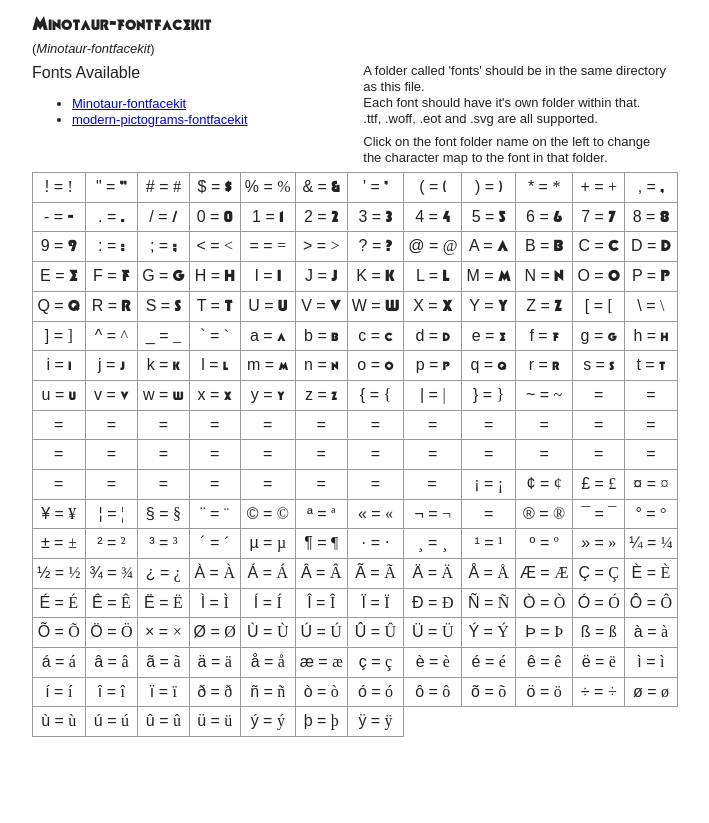
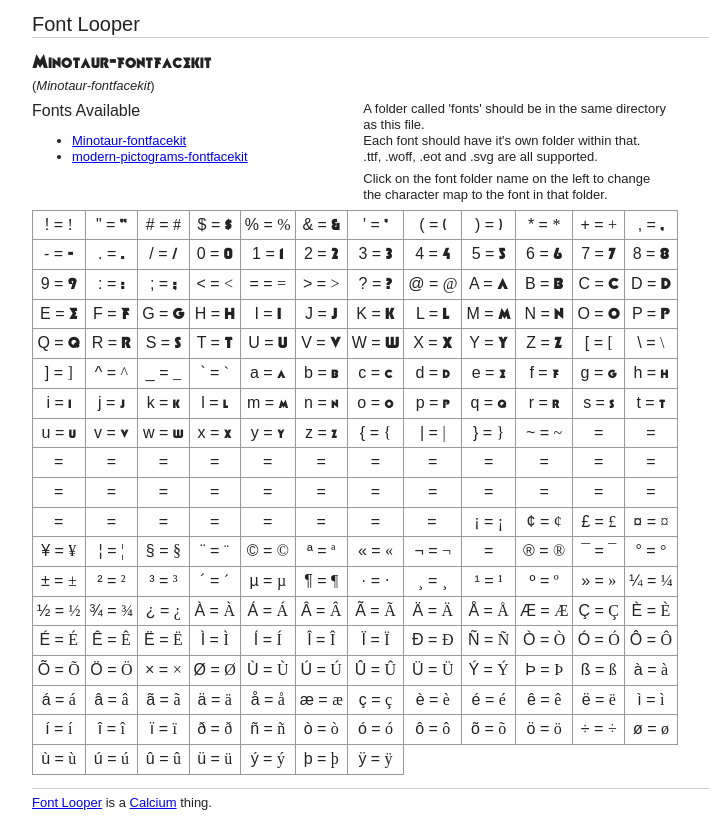
Before and after one commit to dartokloning/font-looper, a PHP site: page /?font_folder=Minotaur-fontfacekit in a window 1280 px wide. Shown: the whole page, without its empty margins (96-805 px from the left). Before the commit the page ends 737 px from the top, so only its background shows below. Run offline with PHP 8.4, Linux system fonts and the light colour scheme; data that the repository does not hold is empty; some libraries are stand-ins or nearby versions.

Commit message:
Small Bits

```diff
--- a/font-looper/code.php
+++ b/font-looper/code.php
@@ -33,7 +33,7 @@
 	}
 
 
-	if(strlen($_GET['font_folder']) > 4){
+	if(isset($_GET['font_folder'])){
 		$active_font = $dir.'/'.$_GET['font_folder'];
 		$folder_name = $_GET['font_folder'];
 	}else{
--- a/font-looper/css/style.css
+++ b/font-looper/css/style.css
@@ -233,6 +233,10 @@ header > div{
 	padding-right: 2%;
 }
 
+.fl-heading{
+	border-bottom: 1px solid #ccc;
+}
+
 #font-looper{
 	margin: 12px auto;
 	width: 1024px;
@@ -247,6 +251,11 @@ header > div{
 	text-align: center;
 }
 
+footer{
+	margin-top: 1em;
+	border-top: 1px solid #ccc;
+	padding-top: 0.5em;
+}
 
 
 
--- a/font-looper/index.php
+++ b/font-looper/index.php
@@ -39,8 +39,7 @@
 		    font-style: normal;
 
 		}
-		.looped-font,
-		h1{
+		.looped-font{
 			font-family: 'LoopedFont';
 		}
   </style>
@@ -59,9 +58,11 @@
 <body>
 
   <div id="font-looper">
+  	<h1 class="fl-heading">Font Looper</h1>
     <header>
+
     	<?php if(count($font_folders) > 0):?>
-    	<h1><?php echo $folder_name; ?></h1>
+    	<h1 class="looped-font"><?php echo $folder_name; ?></h1>
     	<p>(<em><?php echo $folder_name; ?></em>)</p>
 
     	<div>
@@ -98,7 +99,7 @@
 		</table>
     </div>
     <footer>
-
+		<a href="https://github.com/daveycakes/font-looper">Font Looper</a> is a <a href="http://calcium.ie/">Calcium</a> thing.
     </footer>
   </div> <!--! end of #container -->
 
```
